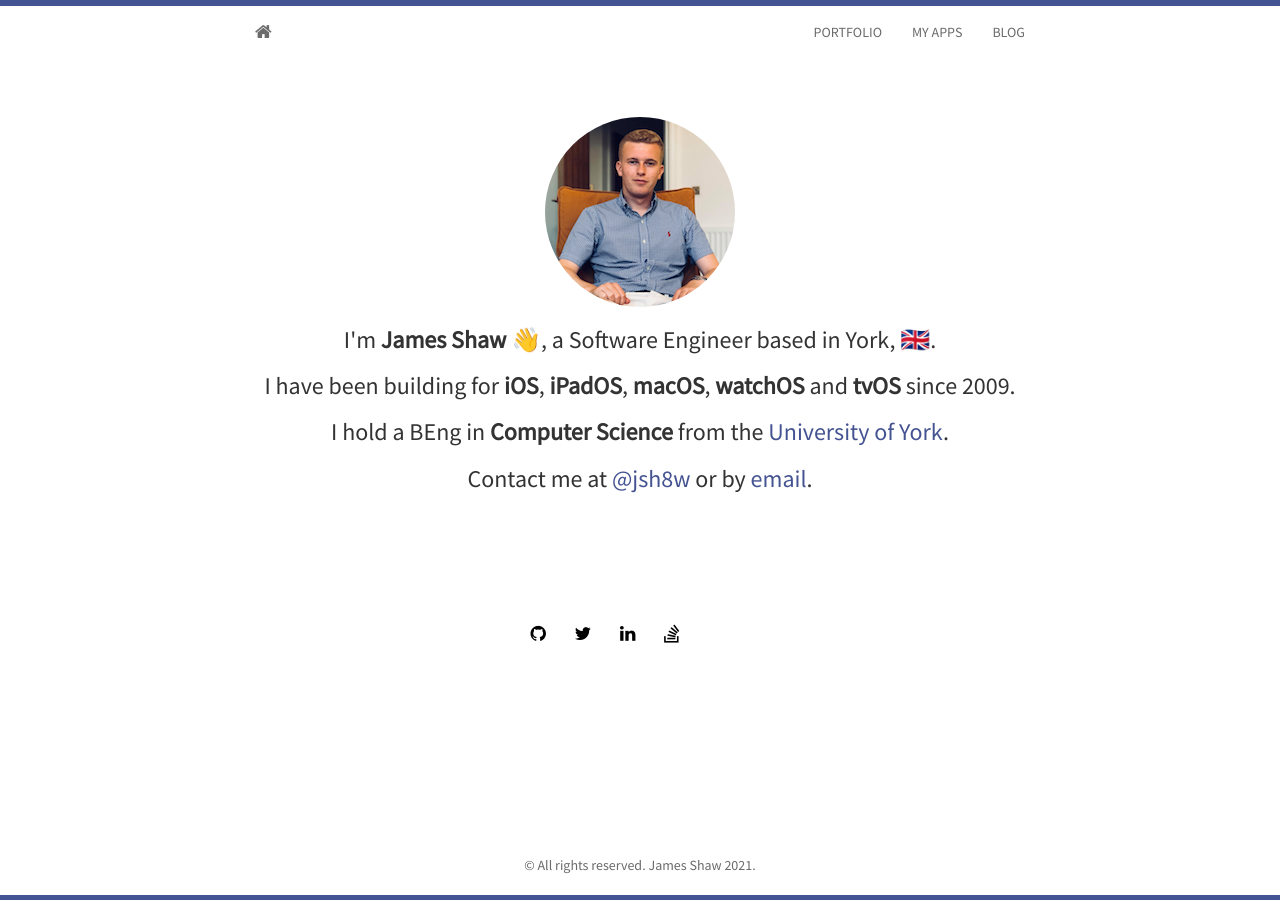
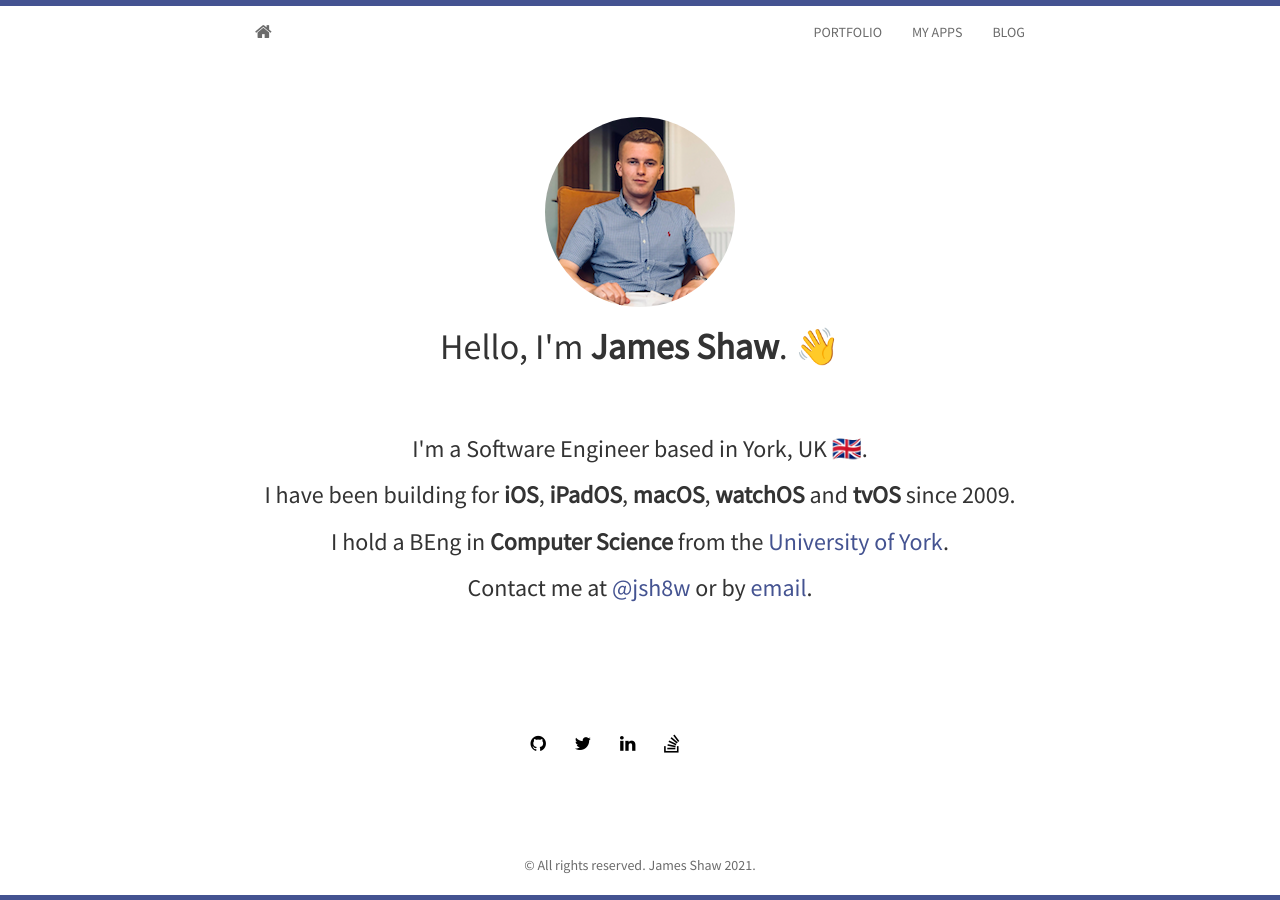
Before and after one commit to jsh8w/jsh8w.github.io, a Jekyll site: the page built from index.html, in a window 1280 px wide. Built offline with Jekyll 4.4.1, drawn with Linux system fonts in a browser that asks for light colours; nearby versions of some CDN libraries; the list of posts is cut into pages by our own code.

Commit message:
Further SEO tweaks.

```diff
--- a/_config.yml
+++ b/_config.yml
@@ -13,7 +13,7 @@
 
 url: http://shaw-james.com
 baseurl:
-title: James Shaw | iOS Developer | iPhone, iPad, Apple Watch and Apple TV
+title: James Shaw | iOS Developer | iPhone, iPad, Apple Watch
 author: James Shaw
 avatar: profile.png
 github: jsh8w
@@ -33,5 +33,6 @@
     - https://stackoverflow.com/users/5032154/jsh8w
     - https://www.linkedin.com/in/shawjames
     - https://github.com/jsh8w
+locale: en
 
 exclude: [vendor]
--- a/_layouts/layout.html
+++ b/_layouts/layout.html
@@ -4,8 +4,6 @@
     <meta charset="utf-8">
     <meta http-equiv="X-UA-Compatible" content="IE=edge">
     <meta name="viewport" content="width=device-width, initial-scale=1">
-	  <meta name="author" content="{{ site.author }}" />
-    <meta name="description" content="{{ site.description }}">
     <link rel="favicon" href="{{ site.baseurl }}static/img/favicon.ico">
 
     {% if page.title %}
--- a/index.html
+++ b/index.html
@@ -7,7 +7,8 @@
 	  <div class="avatar">
 			<img class="img-circle" src="{{ site.baseurl }}static/img/{{ site.avatar }}" alt="Responsive image">
 	  </div>
-	  <h3>I'm <strong>James Shaw</strong> 👋, a Software Engineer based in York, 🇬🇧.</h3>
+	  <h1>Hello, I'm <strong>James Shaw</strong>. 👋</h1>
+		<h3>I'm a Software Engineer based in York, UK 🇬🇧.</h3>
 		<h3>I have been building for <strong>iOS</strong>, <strong>iPadOS</strong>, <strong>macOS</strong>, <strong>watchOS</strong> and <strong>tvOS</strong> since 2009.</h3>
 	  <h3>I hold a BEng in <strong>Computer Science</strong> from the <a href="https://www.cs.york.ac.uk">University of York</a>.</h3>
 	  <h3>Contact me at <a href="http://twitter.com/jsh8w">@jsh8w</a> or by <a href="mailto:{{ site.email }}">email</a>.</h3>
--- a/static/css/main.css
+++ b/static/css/main.css
@@ -199,6 +199,10 @@
   background-color: #445391;
 }
 
+h1 {
+  padding-bottom: 50px;
+}
+
 /* Footer
 -------------------------------------------------- */
 
```
Also changed, not shown: 12 other files.
